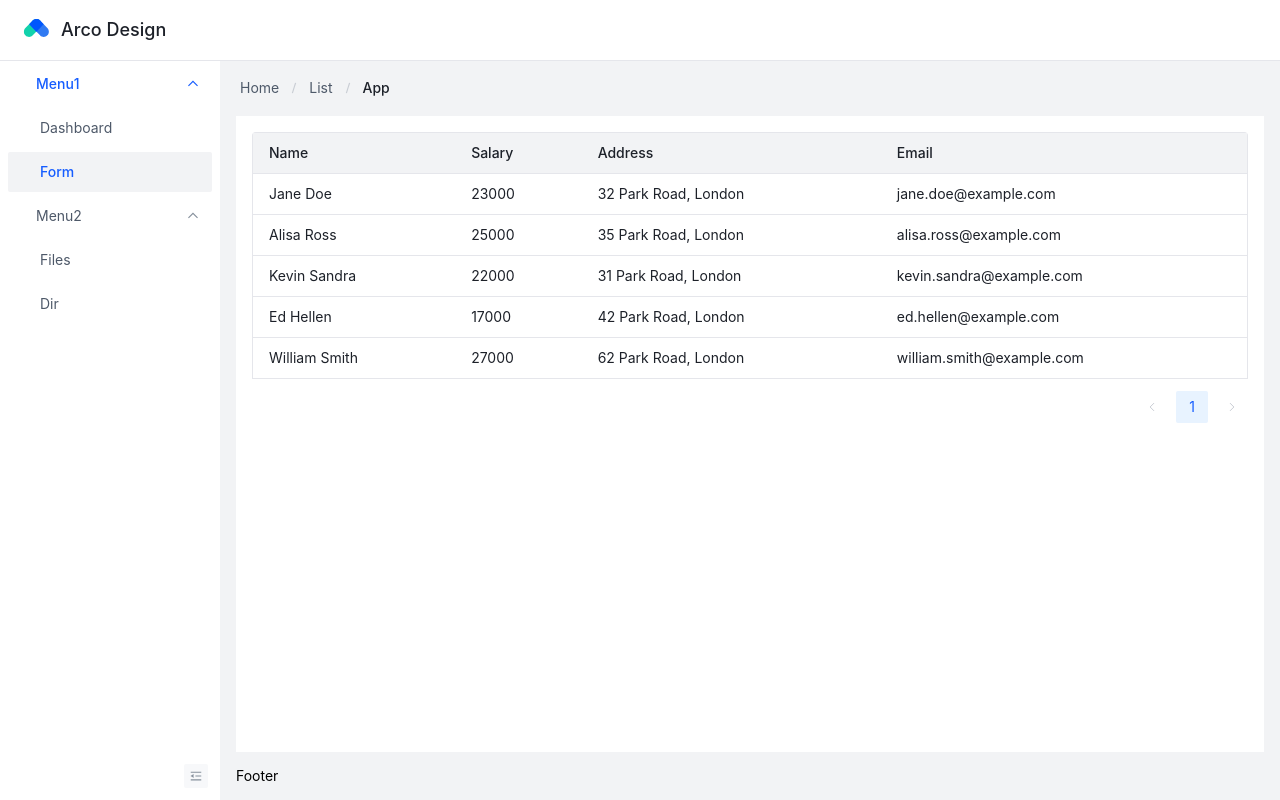
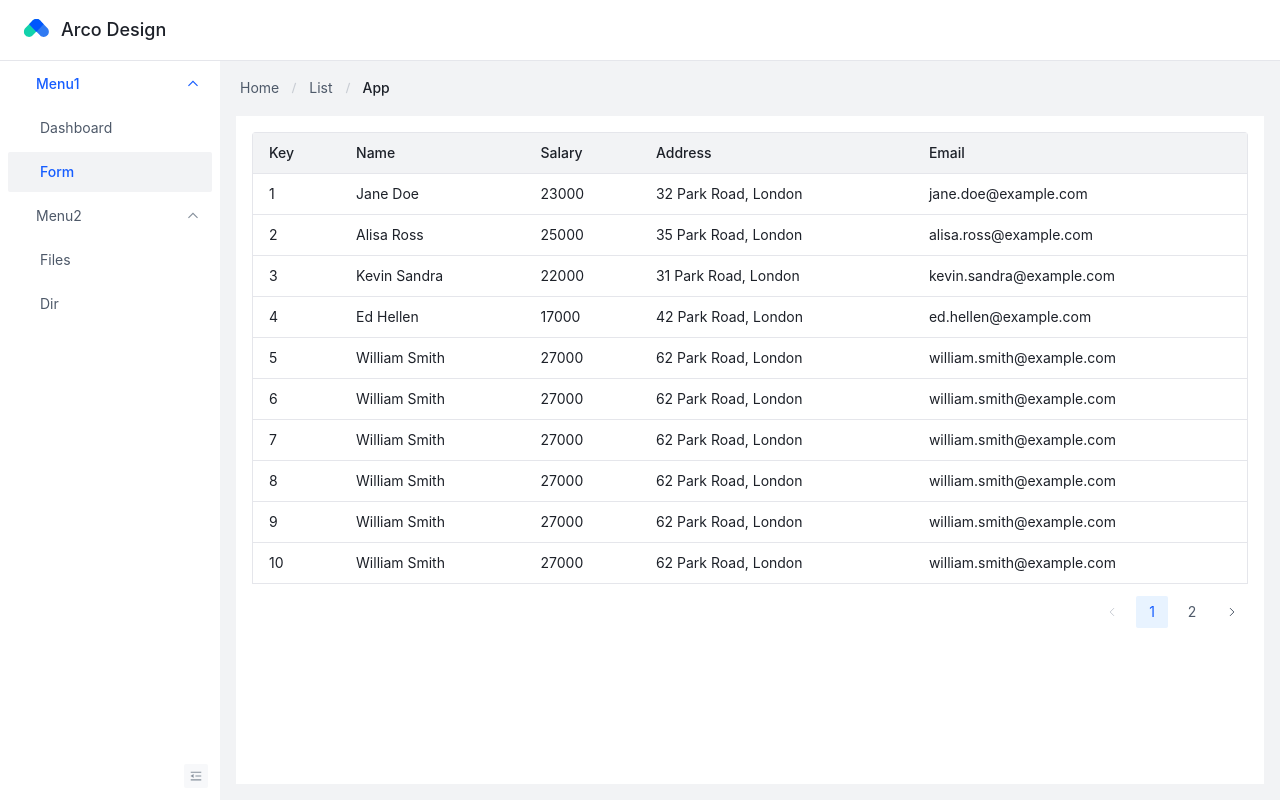
Before and after one commit to zhaozhentao/arco_admin_template, a Vue app: page /#/form in a window 1280 px wide. Built offline with nearby package versions, Linux system fonts and the light colour scheme.

Commit message:
🎨table

```diff
--- a/src/views/index.vue
+++ b/src/views/index.vue
@@ -8,10 +8,8 @@
       </a-breadcrumb>
 
       <a-layout-content>
-        <a-table :columns="columns" :data="data"/>
+        <a-table :columns="columns" :data="data" />
       </a-layout-content>
-
-      <a-layout-footer>Footer</a-layout-footer>
     </a-layout>
   </a-layout>
 </template>
@@ -21,10 +19,11 @@ export default {
   data() {
     return {
       columns: [
-        {title: 'Name', dataIndex: 'name',},
-        {title: 'Salary', dataIndex: 'salary',},
-        {title: 'Address', dataIndex: 'address',},
-        {title: 'Email', dataIndex: 'email',},
+        {title: 'Key', dataIndex: 'key'},
+        {title: 'Name', dataIndex: 'name'},
+        {title: 'Salary', dataIndex: 'salary'},
+        {title: 'Address', dataIndex: 'address'},
+        {title: 'Email', dataIndex: 'email'},
       ],
       data: [{
         key: '1',
@@ -56,6 +55,78 @@ export default {
         salary: 27000,
         address: '62 Park Road, London',
         email: 'william.smith@example.com'
+      }, {
+        key: '6',
+        name: 'William Smith',
+        salary: 27000,
+        address: '62 Park Road, London',
+        email: 'william.smith@example.com'
+      }, {
+        key: '7',
+        name: 'William Smith',
+        salary: 27000,
+        address: '62 Park Road, London',
+        email: 'william.smith@example.com'
+      }, {
+        key: '8',
+        name: 'William Smith',
+        salary: 27000,
+        address: '62 Park Road, London',
+        email: 'william.smith@example.com'
+      }, {
+        key: '9',
+        name: 'William Smith',
+        salary: 27000,
+        address: '62 Park Road, London',
+        email: 'william.smith@example.com'
+      }, {
+        key: '10',
+        name: 'William Smith',
+        salary: 27000,
+        address: '62 Park Road, London',
+        email: 'william.smith@example.com'
+      }, {
+        key: '11',
+        name: 'William Smith',
+        salary: 27000,
+        address: '62 Park Road, London',
+        email: 'william.smith@example.com'
+      }, {
+        key: '12',
+        name: 'William Smith',
+        salary: 27000,
+        address: '62 Park Road, London',
+        email: 'william.smith@example.com'
+      }, {
+        key: '13',
+        name: 'William Smith',
+        salary: 27000,
+        address: '62 Park Road, London',
+        email: 'william.smith@example.com'
+      }, {
+        key: '14',
+        name: 'William Smith',
+        salary: 27000,
+        address: '62 Park Road, London',
+        email: 'william.smith@example.com'
+      }, {
+        key: '15',
+        name: 'William Smith',
+        salary: 27000,
+        address: '62 Park Road, London',
+        email: 'william.smith@example.com'
+      }, {
+        key: '16',
+        name: 'William Smith',
+        salary: 27000,
+        address: '62 Park Road, London',
+        email: 'william.smith@example.com'
+      }, {
+        key: '17',
+        name: 'William Smith',
+        salary: 27000,
+        address: '62 Park Road, London',
+        email: 'william.smith@example.com'
       }]
     }
   }
@@ -66,6 +137,7 @@ export default {
 .layout-demo :deep(.arco-layout-content) {
   background: var(--color-bg-3);
   padding: 16px;
+  margin-bottom: 16px;
 }
 
 .layout-demo :deep(.arco-layout-footer) {
```
